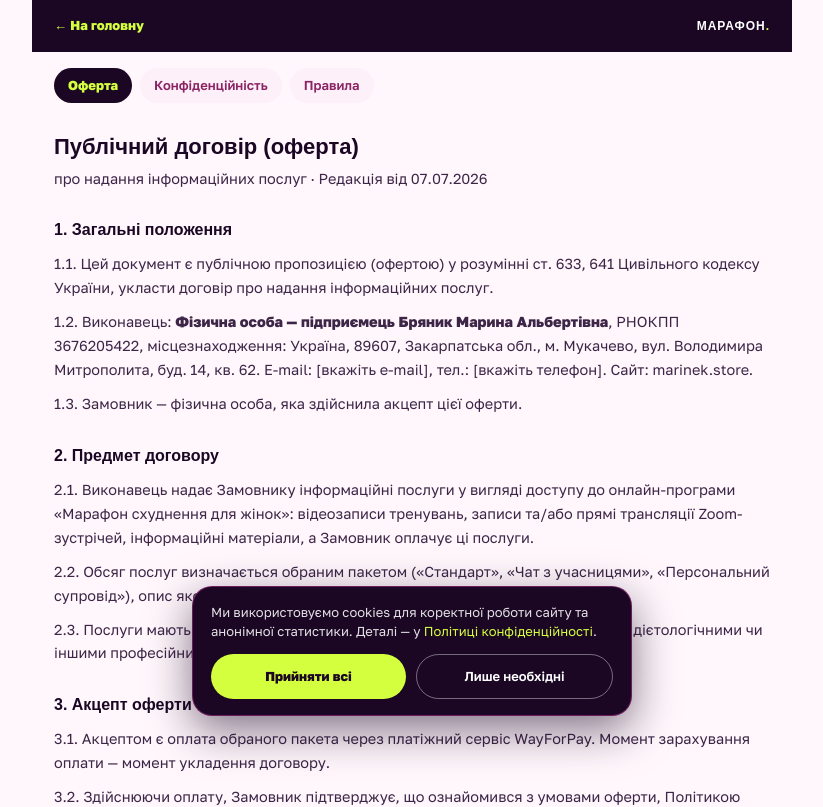
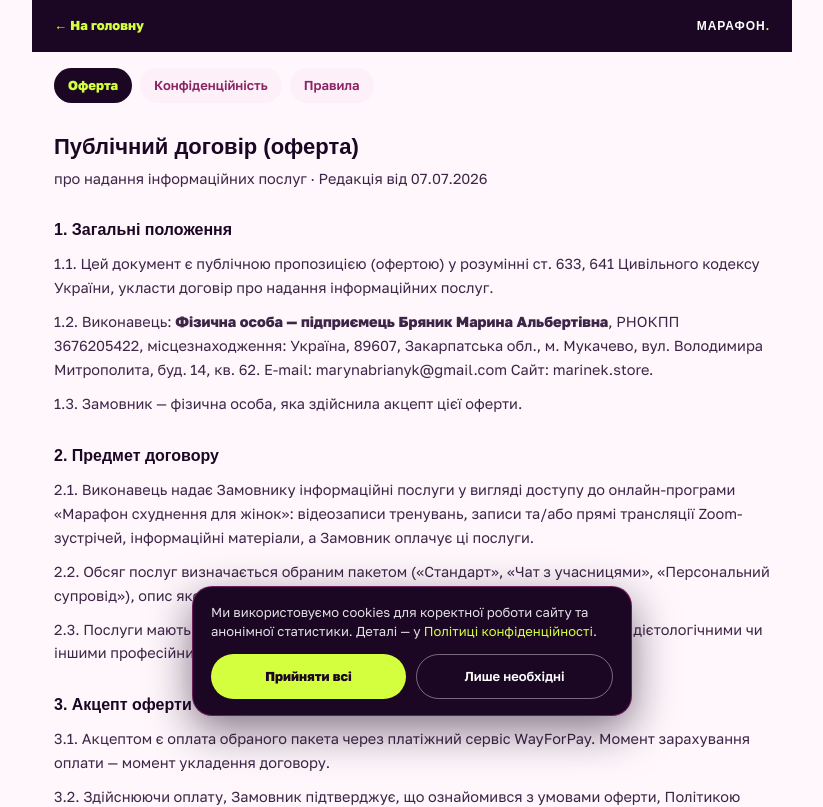
Before and after one commit to irozedev/marinek-store, a Next.js app: page /oferta in a window 1280 px wide. Shown: the top 807 px of the page, without its empty margins (228-1051 px from the left). Built offline with nearby package versions, Linux system fonts and the light colour scheme; no server answers; a web font is replaced by a local one.

Commit message:
oferta fix

```diff
--- a/src/app/oferta/page.tsx
+++ b/src/app/oferta/page.tsx
@@ -22,7 +22,7 @@ export default function OfertaPage() {
       <p>
         1.2. Виконавець: <strong>Фізична особа — підприємець Бряник Марина Альбертівна</strong>,
         РНОКПП 3676205422, місцезнаходження: Україна, 89607, Закарпатська обл., м. Мукачево, вул.
-        Володимира Митрополита, буд. 14, кв. 62. E-mail: [вкажіть e-mail], тел.: [вкажіть телефон].
+        Володимира Митрополита, буд. 14, кв. 62. E-mail: marynabrianyk@gmail.com
         Сайт: marinek.store.
       </p>
       <p>1.3. Замовник — фізична особа, яка здійснила акцепт цієї оферти.</p>
```
